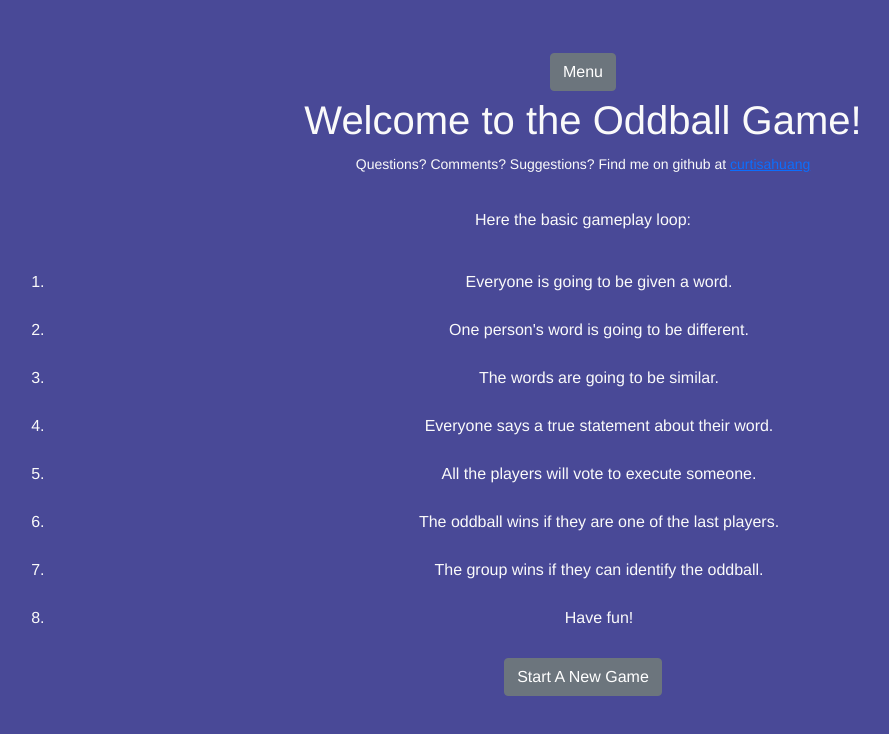
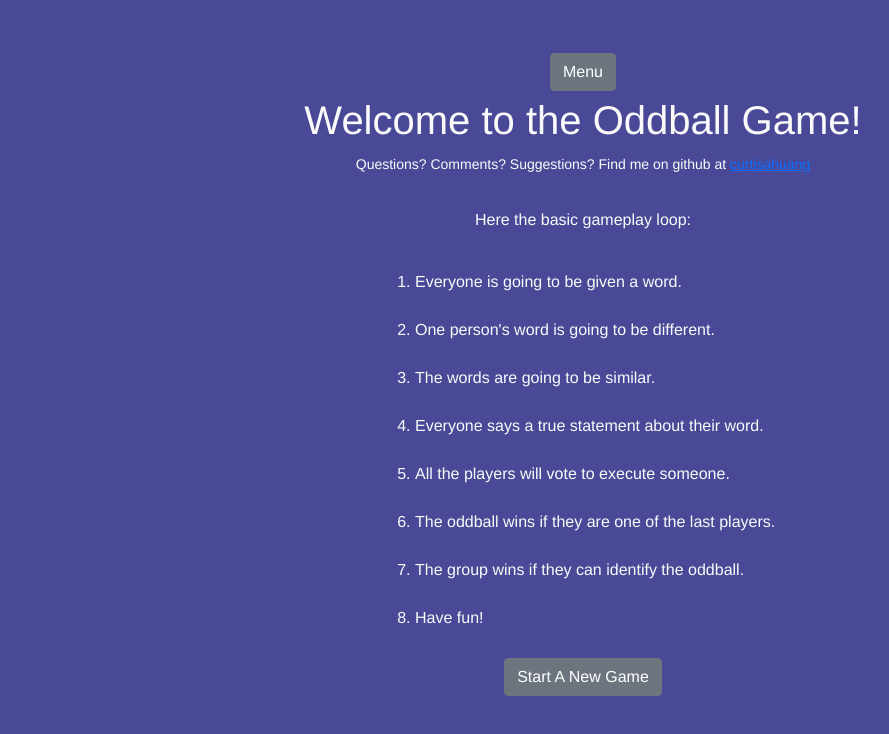
Before and after one commit to curtisahuang/impostergame, a Vue app: page / in a window 1280 px wide. Shown: the top 734 px of the page, without its empty margins (57-946 px from the left). Built offline with nearby package versions, Linux system fonts and the light colour scheme; a small style sheet from the web is missing.

Commit message:
fixed chrome display issues

```diff
--- a/src/components/IntroPage.vue
+++ b/src/components/IntroPage.vue
@@ -1,5 +1,5 @@
 <template>
-  <div class="rulle-basics">Here the basic gameplay loop:
+  <div class="rule-basics">Here the basic gameplay loop:
     <ol class="rule-basics-list">
       <div class="spacer"></div>
       <li>Everyone is going to be given a word.</li>
@@ -27,9 +27,11 @@ export default {
 }
 .rule-basics {
   max-width: 400px;
+  margin: auto;
 }
 
 .rule-basics-list {
   line-height: 3rem;
+  text-align: left;
 }
 </style>
--- a/src/store/modules/wordbank.json
+++ b/src/store/modules/wordbank.json
@@ -3,7 +3,8 @@
   ["Vodka", "Gin"],
   ["White Rum", "Gin"],
   ["Whiskey", "Dark Rum"],
-  ["Lager", "Ale"],
+  ["Cider", "Beer"],
+  ["Tap Water", "Sparkling Water"],
   ["Sprite", "Ginger ale"],
   ["7-up", "Sprite"],
   ["Coke", "Root beer"],
@@ -13,6 +14,8 @@
   ["Ice Cream", "Frozen Yogurt"],
   ["Ketchup", "Mayo"],
   ["Waffle","Pancake"],
+  ["Mozzarella","Parmesan"],
+  ["Gorgonzola Cheese","Stilton Cheese"],
   ["Carrot", "Parsnip"],
   ["Carrot", "Turnip"],
   ["Beetroot", "Turnip"],
@@ -60,8 +63,8 @@
   ["Burger King", "McDonald's"],
   ["Honda", "Toyota"],
   ["Uniqlo", "H&M"],
-  ["Mozzarella","Parmesan"],
-  ["Gorgonzola Cheese","Stilton Cheese"],
+  ["Microsoft", "Apple Computers"],
+  ["Disneyland", "Universal Studios"],
   ["Toothpick","Chopstick"],
   ["Shampoo","Conditioner"],
   ["Shampoo","Body Wash"],
@@ -79,9 +82,12 @@
   ["Chess", "Checkers"],
   ["Refridgerator", "Freezer"],
   ["Pen","Pencil"],
+  ["Toothpaste","Mouthwash"],
+  ["Hairbrush","Comb"],
   ["Doctor", "Nurse"],
   ["Pilot", "Train Engineer"],
-  ["Pilot", "Flight Attendant"],
+  ["Airplane Pilot", "Flight Attendant"],
+  ["Boat Captain", "Sailor"],
   ["Policeman", "Firefighter"],
   ["Teacher", "Principal"],
   ["Movie Star", "Movie Director"],
```
